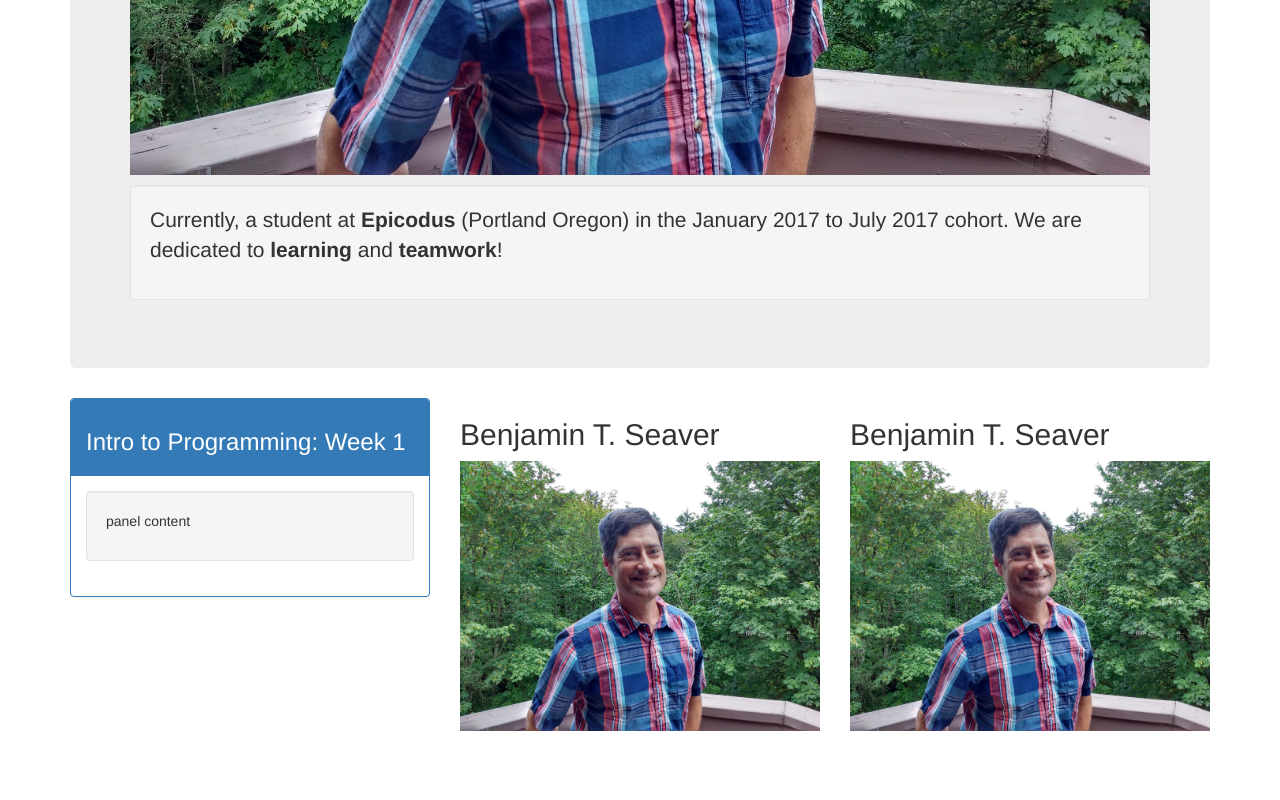
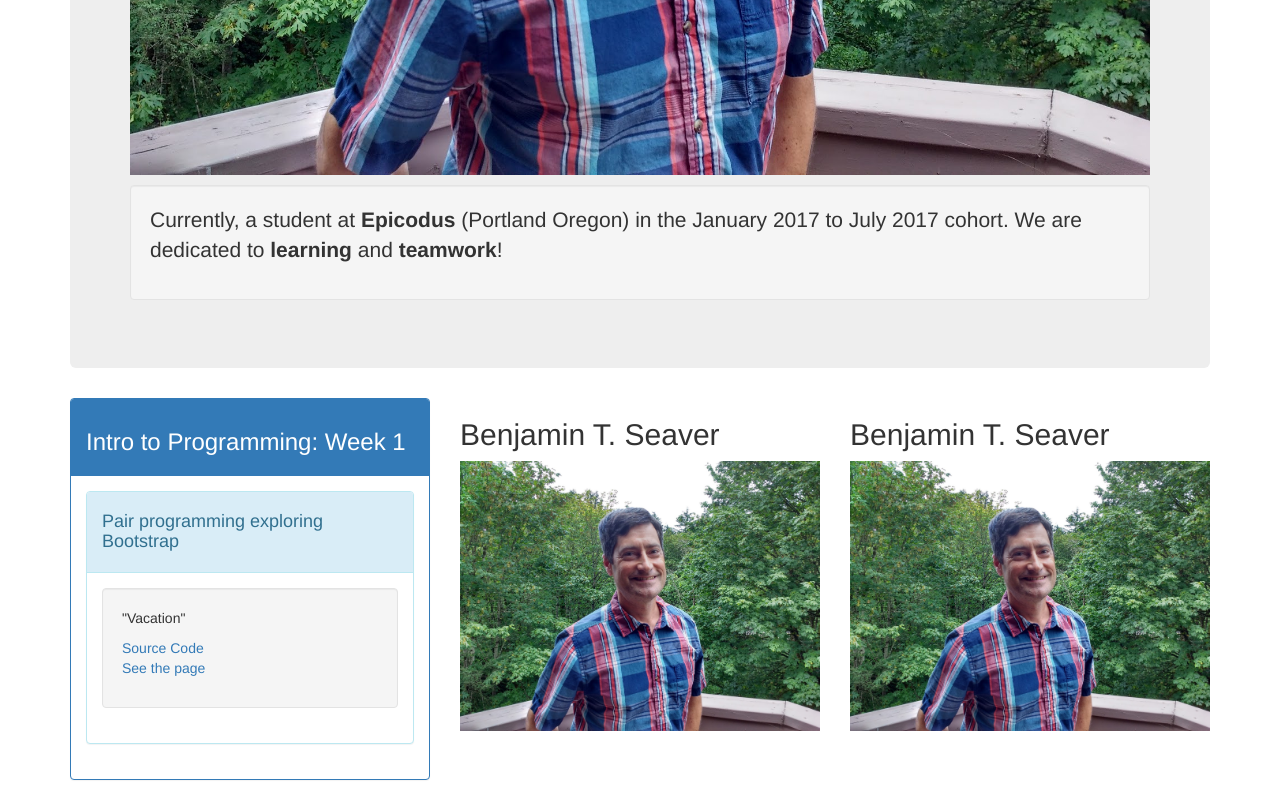
Before and after one commit to bseaver/portfolio, a plain HTML site: page index.html in a window 1280 px wide. Shown: the part 701-1501 px from the top of the page. Before the commit the page ends 1432 px from the top, so only its background shows below. Drawn offline with Linux system fonts and the light colour scheme.

Commit message:
continue developing panel within panels for displaying projects

```diff
--- a/index.html
+++ b/index.html
@@ -24,18 +24,27 @@
 
         <div class="col-md-4"> <!-- First col -->
 
-          <!-- This is a panel of panels. The outer panels is a class section, the inner panel are selected projects from that section -->
-          <div class="panel panel-primary">
+          <!-- This is a panel of panels. The outer panels is a study section, the inner panels are selected projects from that study section -->
+          <div class="panel panel-primary"> <!-- Study section -->
             <div class="panel-heading">
               <h3>Intro to Programming: Week 1</h3>
             </div>
             <div class="panel-body">
 
-              <!-- Inner panels -->
-              <div class="well">
-                <p>panel content</p>
+              <!-- Selected projects -->
+              <div class="panel panel-info">
+                <div class="panel-heading">
+                  <h4>Pair programming exploring Bootstrap<h4>
+                </div>
+                <div class="panel-body">
+                  <div class="well">
+                    <p>"Vacation"</p>
+                    <a href="https://github.com/bseaver/vacation" target="_blank">Source Code<p></a>
+                    <a href="https://bseaver.github.io/vacation/" target="_blank">See the page<p></a>
+                  </div>
+                </div>
+
               </div>
-
 
             </div> <!-- End outer panel body -->
           </div> <!-- End outer panel -->
```
